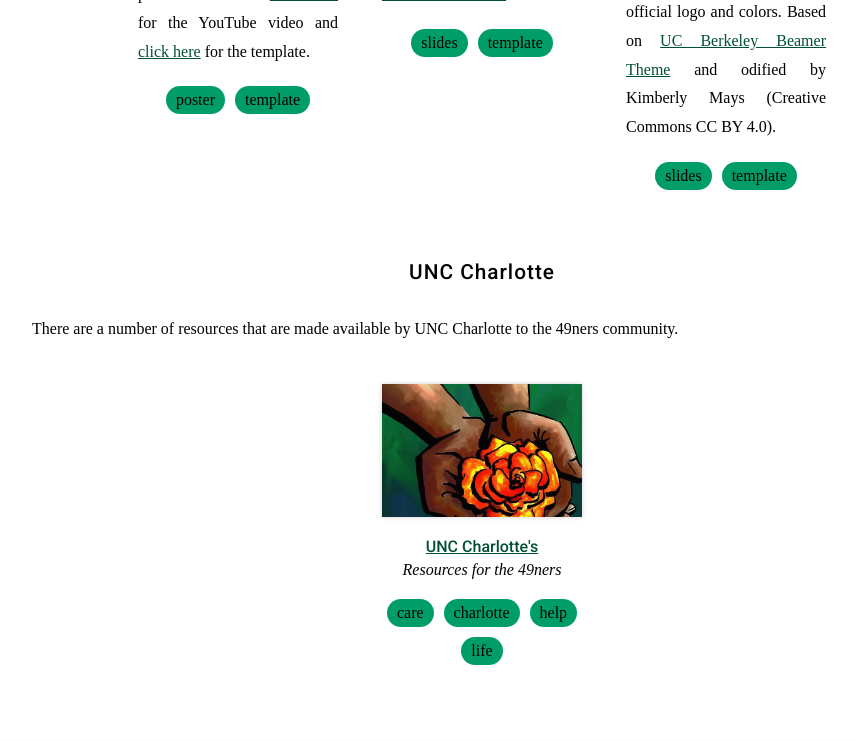
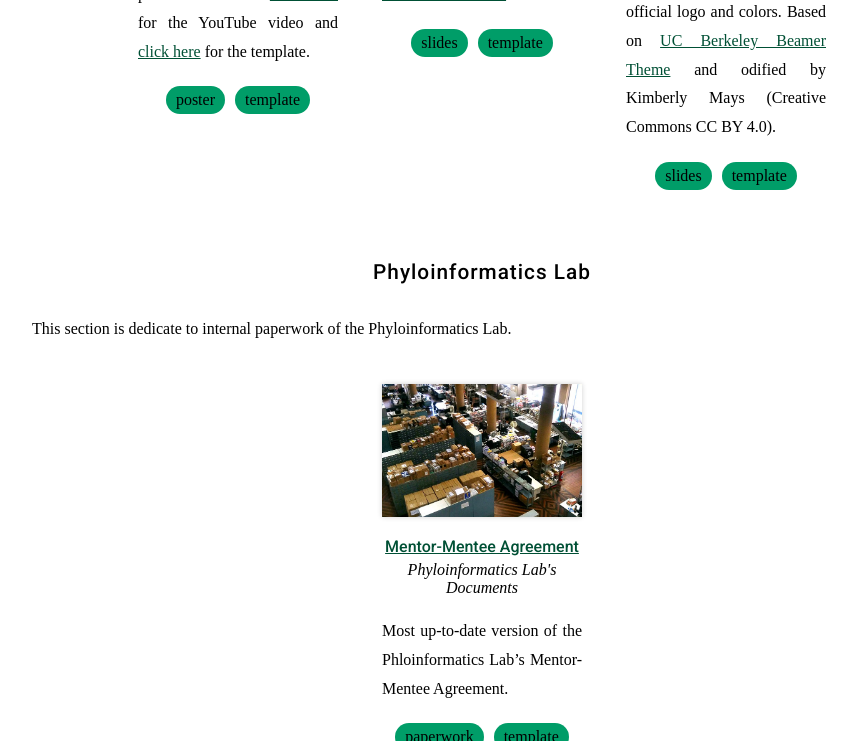
Before and after one commit to machadodj/machadodj.github.io, a Jekyll site: the page built from resources/index.md, in a window 1280 px wide and 900 px high, scrolled down 2930 px, cut to the strip 0-741 px from the top of the window. Shown: the whole strip, without its empty margins (158-1015 px from the left). Built offline with Jekyll 4.4.1, drawn with Linux system fonts in a browser that asks for light colours; nearby versions of some CDN libraries; some web fonts are replaced.

Commit message:
Updated resources
Added mentor-mentee agreement.

```diff
--- a/_data/tools.yaml
+++ b/_data/tools.yaml
@@ -114,6 +114,16 @@
     - slides
     - template
 
+- title: Mentor-Mentee Agreement
+  subtitle: Phyloinformatics Lab's Documents
+  group: lab
+  image: images/paperwork.jpg
+  link: https://docs.google.com/document/d/1P1_ud7Zez0gDoVof5bAKc84VZbpcHU2mWheam4KMPOE/edit?usp=sharing
+  description: Most up-to-date version of the Phloinformatics Lab's Mentor-Mentee Agreement.
+  tags:
+    - paperwork
+    - template
+
 - title: UNC Charlotte's
   subtitle: Resources for the 49ners
   group: niners
--- a/resources/index.md
+++ b/resources/index.md
@@ -40,6 +40,12 @@
 
 {% include list.html component="card" data="tools" filters="group: template" style="small" %}
 
+## Phyloinformatics Lab
+
+This section is dedicate to internal paperwork of the Phyloinformatics Lab.
+
+{% include list.html component="card" data="tools" filters="group: lab" style="small" %}
+
 ## UNC Charlotte
 
 There are a number of resources that are made available by UNC Charlotte to the 49ners community.
```
Also changed, not shown: images/paperwork.jpg (added).
